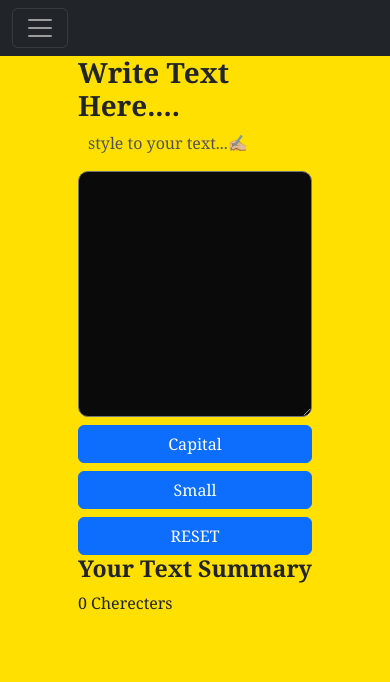
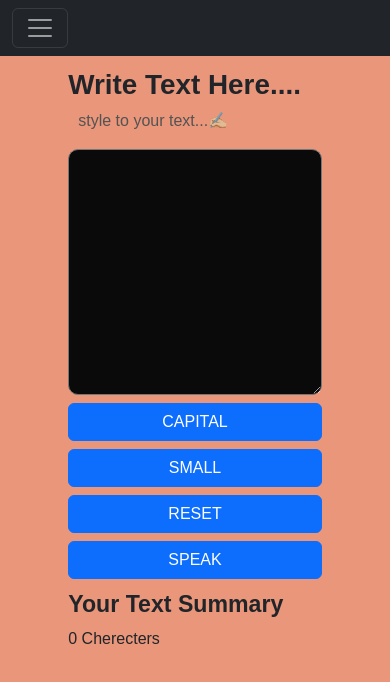
Before and after one commit to Jashgusani123/TextEditer, a React (Create React App) app: page / in a window 390 px wide. Shown: the top 682 px of the page. Built offline with nearby package versions, Linux system fonts and the light colour scheme.

Commit message:
style change

```diff
--- a/src/App.css
+++ b/src/App.css
@@ -31,3 +31,18 @@ body{
   display: flex;
   justify-content: center;
 }
+button{
+  text-transform: uppercase;
+}
+@media screen and (max-width:468px) {
+  body{
+    background-color: darksalmon;
+  }
+  *{
+    font-family: Arial, Helvetica, sans-serif;
+  }
+  .inputcon ,.charecterInbox{
+    margin-top: 3%;
+    width: 65%;
+  }
+}
--- a/src/Componante/Charecters.js
+++ b/src/Componante/Charecters.js
@@ -5,7 +5,8 @@ const Defual = (props) => {
   return (
     <div className='charecterInbox'>
       <h3>Your Text Summary</h3>
-      {props.charecters} Cherecters</div>
+      {props.charecters} Cherecters
+      </div>
   )
 }
 
--- a/src/Componante/Input.js
+++ b/src/Componante/Input.js
@@ -15,7 +15,11 @@ const Input = () => {
         settextin(realtext)
     }
 
-
+    const speak = () => {
+        let msg = new SpeechSynthesisUtterance();
+        msg.text = textin;
+        window.speechSynthesis.speak(msg);
+    }
     return (
         <>
             <div className="masterincon">
@@ -37,7 +41,7 @@ const Input = () => {
                         <button className="btn btn-primary me-md-2" onClick={() => {
                             reasetbtn()
                         }}>RESET</button>
-
+                        <button type="submit" onClick={speak} className="btn btn-primary me-md-2">Speak</button>
                     </div>
                 </div>
             </div>
```
